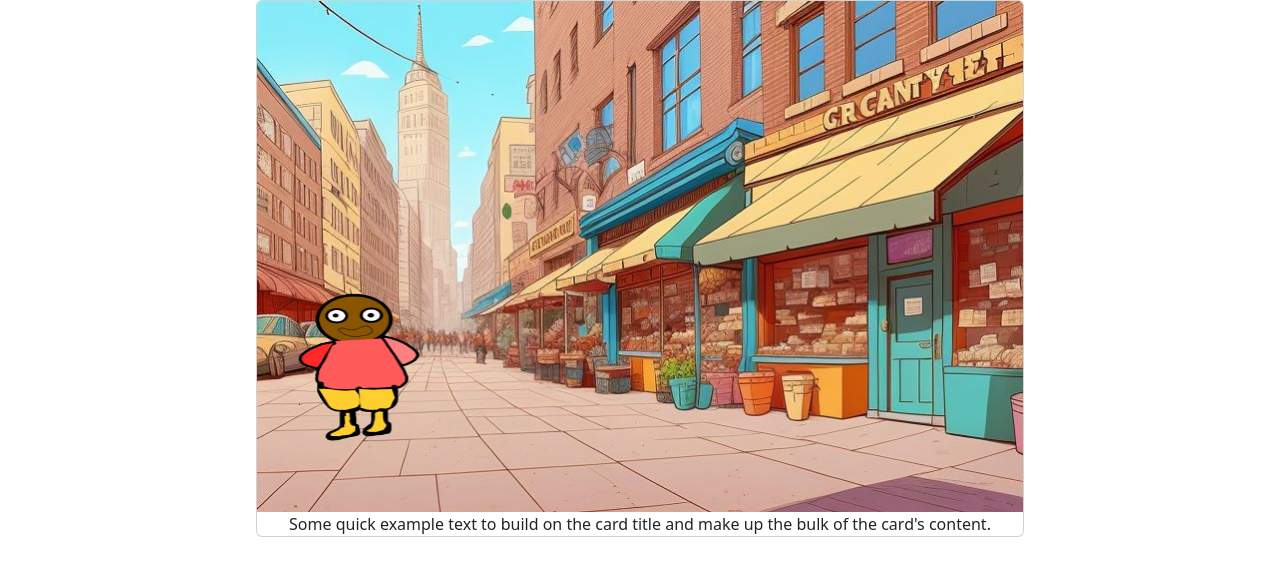
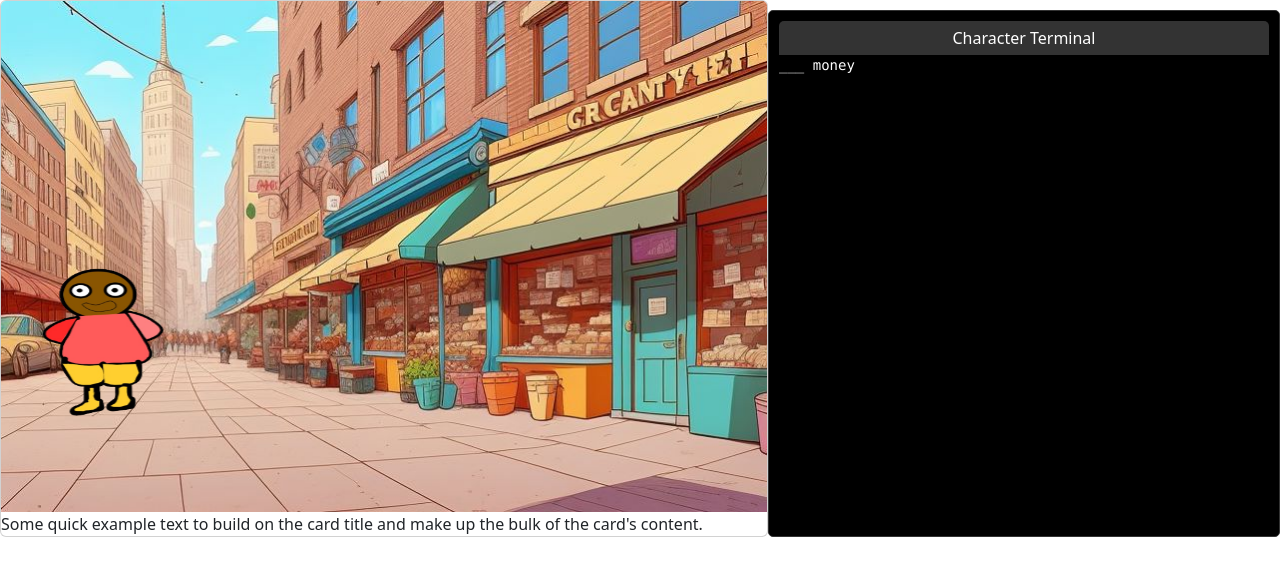
Before and after one commit to JonSW8869/Final-Project, a React (Vite) app in the folder vite-project/: page / in a window 1280 px wide. Shown: the top 576 px of the page. Built offline with nearby package versions, Linux system fonts and the light colour scheme.

Commit message:
Add code container

```diff
--- a/vite-project/src/App.jsx
+++ b/vite-project/src/App.jsx
@@ -1,13 +1,10 @@
 import Episode from "./components/Episode";
-import Episode1 from "./EpisodeData/EpisodeOne.json";
+import Episode1 from "./EpisodeData/Episode1.json";
 
 function App() {
   return (
     <div>
-      <Episode
-        background={Episode1[0].scene}
-        character={Episode1[0].character}
-      />
+      <Episode EpisodeNumber={Episode1} />
     </div>
   );
 }
--- /dev/null
+++ b/vite-project/src/EpisodeData/Episode1.json
@@ -0,0 +1,15 @@
+{
+    "scenes": [
+        ["./img/Outside-Deli.jpg" , 0]
+    ],
+    "characters" : [
+        ["./img/character.jpg", 0]
+    ],
+    "dialogue" : [
+        ["Hi! I am Peter! I am going on an adventure, and you are going to help me! " , 0]
+    ],
+    "codes" : [
+        ["___ money" , 0]
+    ]
+
+}
--- a/vite-project/src/EpisodeData/EpisodeOne.json
+++ /dev/null
@@ -1,6 +0,0 @@
-[
-    {
-        "scene": "./img/Outside-Deli.jpg",
-        "character": "./img/character.jpg"
-    }
-]
--- /dev/null
+++ b/vite-project/src/components/Code.css
@@ -0,0 +1,29 @@
+/* Code.css */
+
+.code-container {
+    float: right;
+    width: 40%;
+    background-color: #000; /* Black background */
+    color: #fff; /* White text */
+    padding: 10px;
+    border: 1px solid #333;
+    border-radius: 5px;
+    margin-top: 10px;
+  }
+
+  .code-header {
+    background-color: #333; /* Dark gray header background */
+    color: #fff; /* White text */
+    padding: 5px;
+    text-align: center;
+    border-radius: 5px 5px 0 0; /* Rounded corners only at the top */
+  }
+
+  pre {
+    white-space: pre-wrap;
+    overflow-x: auto;
+  }
+
+  code {
+    font-family: "Courier New", Courier, monospace;
+  }
--- /dev/null
+++ b/vite-project/src/components/Code.jsx
@@ -0,0 +1,15 @@
+import React from "react";
+import "./Code.css"; // Make sure to create or adjust your CSS file accordingly
+
+const Code = ({ code }) => {
+  return (
+    <div className="code-container">
+      <div className="code-header">Character Terminal</div>
+      <pre>
+        <code>{code}</code>
+      </pre>
+    </div>
+  );
+};
+
+export default Code;
--- /dev/null
+++ b/vite-project/src/components/Display.jsx
@@ -0,0 +1,32 @@
+const Scene = ({ background, character }) => {
+  return (
+    <div
+      className="card float-left"
+      style={{ position: "relative", width: "60%" }}
+    >
+      <img src={background} className="card-img-top" alt="..." />
+      <div className="card-img-overlay">
+        <img
+          src={character}
+          className="card-img"
+          alt="..."
+          style={{
+            position: "relative",
+            top: "50%",
+            left: "10px",
+            height: "30%",
+            width: "20%",
+          }}
+        />
+      </div>
+      <div>
+        <p class="card-text">
+          Some quick example text to build on the card title and make up the
+          bulk of the card's content.
+        </p>
+      </div>
+    </div>
+  );
+};
+
+export default Scene;
--- a/vite-project/src/components/Episode.jsx
+++ b/vite-project/src/components/Episode.jsx
@@ -1,32 +1,16 @@
 import "./Episode.css";
+import Display from "./Display.jsx";
+import Code from "./Code.jsx";
 
-const Episode = ({ background, character }) => {
+const Episode = ({ EpisodeNumber }) => {
+  const scenes = EpisodeNumber.scenes;
+  const characters = EpisodeNumber.characters;
+  const codes = EpisodeNumber.codes;
+
   return (
-    <div
-      className="card d-flex justify-content-center align-items-center"
-      style={{ position: "relative", marginLeft: "20%", width: "60%" }}
-    >
-      <img src={background} className="card-img-top" alt="..." />
-      <div className="card-img-overlay">
-        <img
-          src={character}
-          className="card-img"
-          alt="..."
-          style={{
-            position: "relative",
-            top: "55%",
-            left: "10px",
-            height: "30%",
-            width: "20%",
-          }}
-        />
-      </div>
-      <div>
-        <p class="card-text">
-          Some quick example text to build on the card title and make up the
-          bulk of the card's content.
-        </p>
-      </div>
+    <div style={{ display: "flex" }}>
+      <Display background={scenes[0][0]} character={characters[0][0]} />
+      <Code code={codes[0][0]} />
     </div>
   );
 };
```
